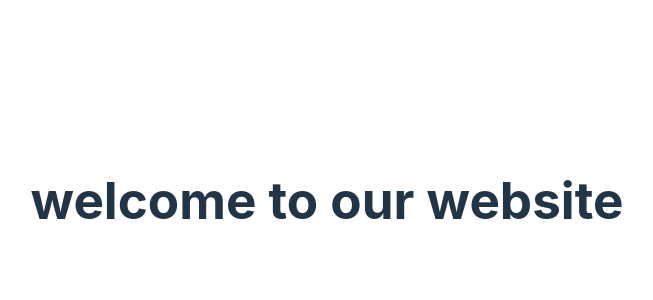
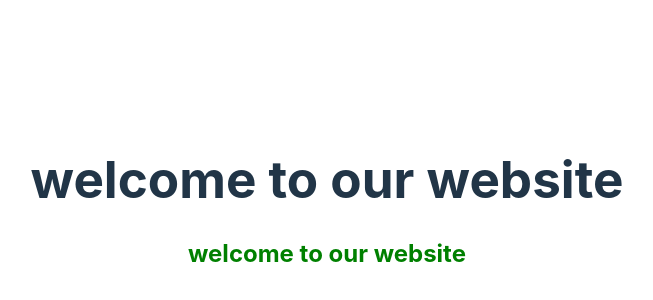
Before and after one commit to MukitHossen7/burger-shop, a React (Vite) app: page / in a window 1280 px wide. Shown: the part 200-500 px from the top of the page, without its empty margins (313-966 px from the left). Built offline with nearby package versions, Linux system fonts and the light colour scheme.

Commit message:
Added Color

```diff
--- a/src/App.jsx
+++ b/src/App.jsx
@@ -1,9 +1,16 @@
 import './App.css';
 
 function App() {
+  const headingStyle = {
+    color: 'green',
+    fontSize: '24px',
+    textAlign: 'center',
+  };
+
   return (
     <div>
       <h1>welcome to our website</h1>
+      <h1 style={headingStyle}>welcome to our website</h1>
     </div>
   );
 }
```
